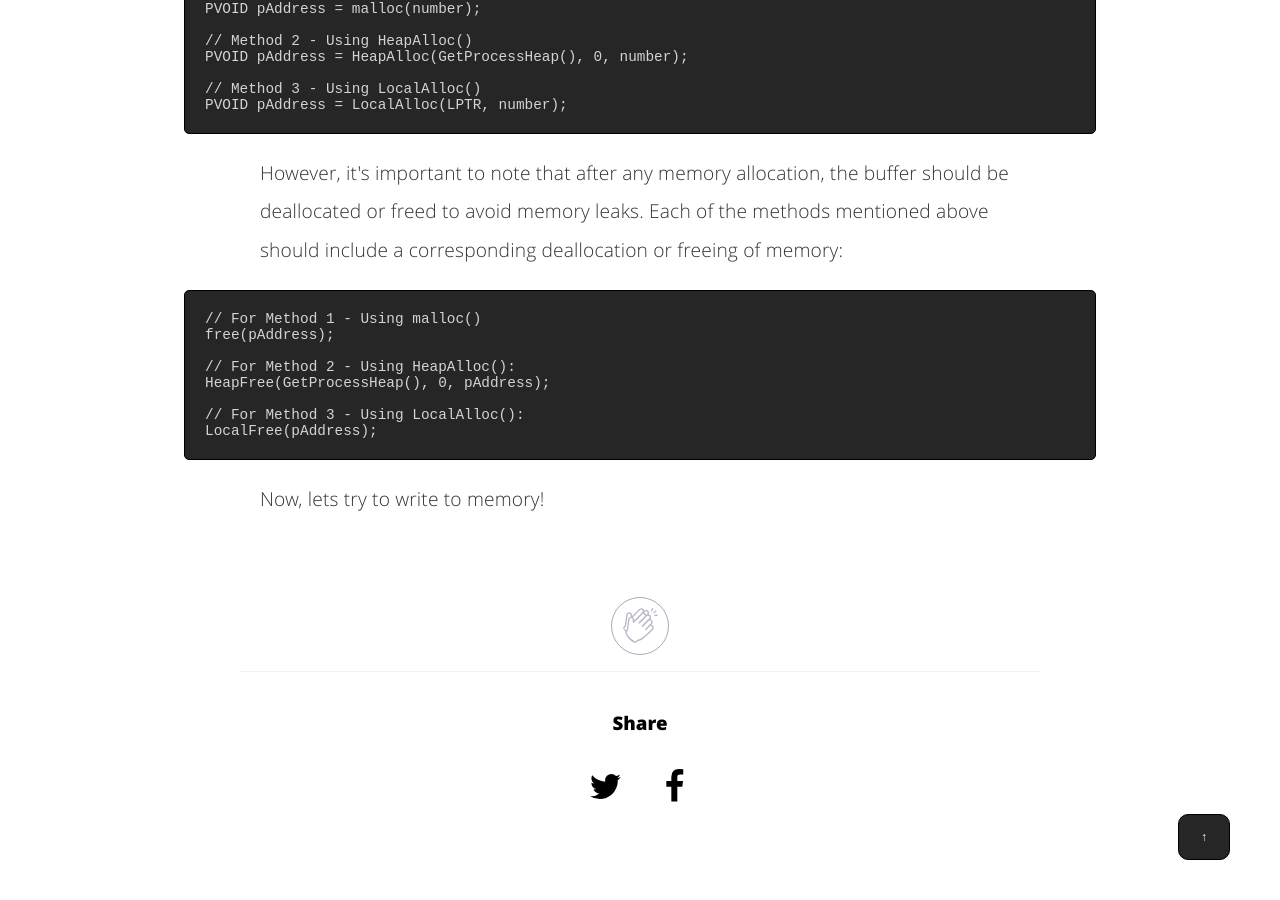
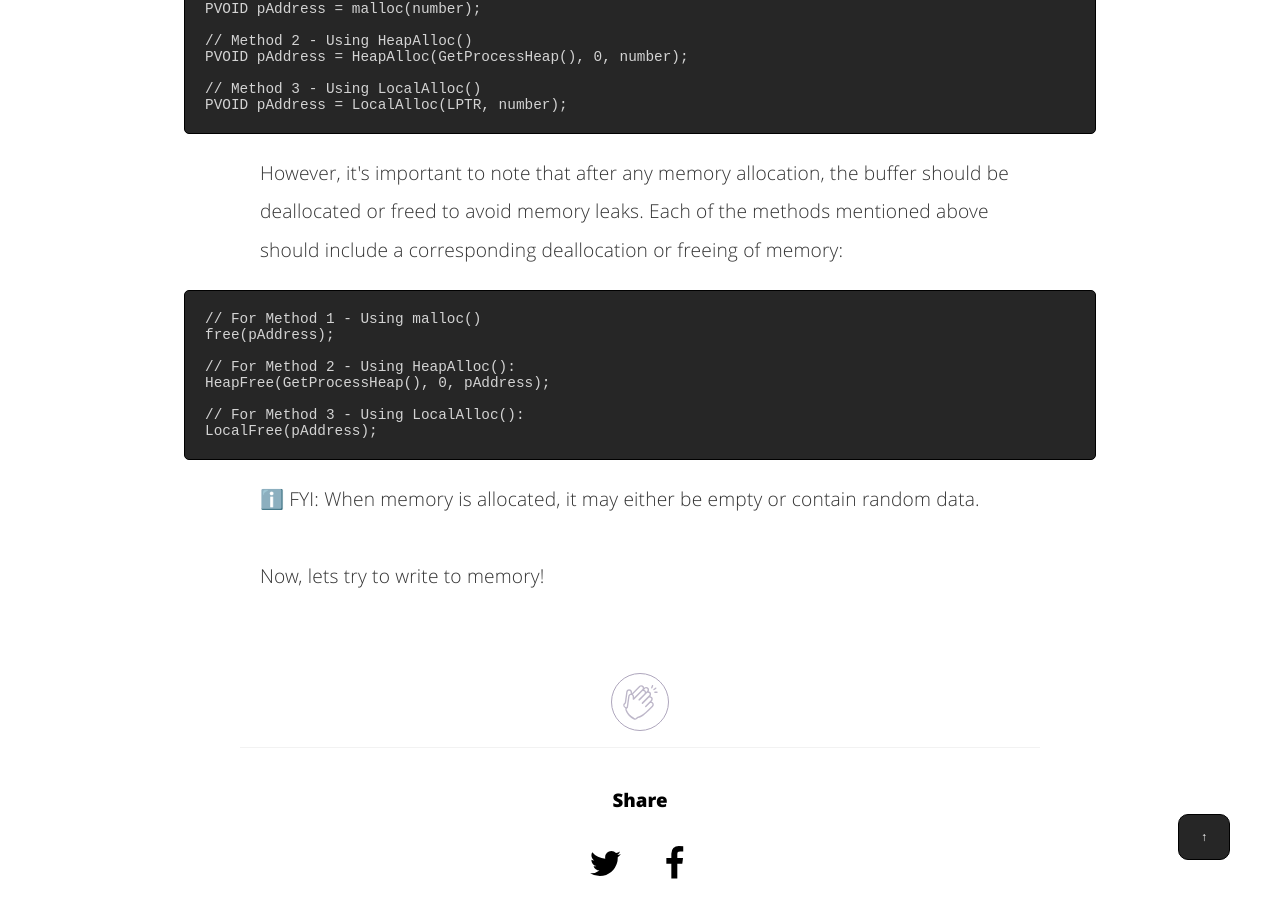
Before and after one commit to nickvourd/nickvourd.github.io, a Jekyll site: the page built from _posts/2024-04-17-an-introduction-to-windows-memory-management.md, in a window 1280 px wide and 900 px high, scrolled down 8613 px. Built offline with Jekyll 4.4.1, drawn with Linux system fonts in a browser that asks for light colours.

Commit message:
An Introduction to Windows Memory Management (Part 2)

````diff
--- a/_posts/2024-04-17-an-introduction-to-windows-memory-management.md
+++ b/_posts/2024-04-17-an-introduction-to-windows-memory-management.md
@@ -277,7 +277,7 @@ HeapFree(GetProcessHeap(), 0, pAddress);
 // For Method 3 - Using LocalAlloc():
 LocalFree(pAddress);
 ```
-<p>Now, lets try to write to memory!</p>
+<p>ℹ️ FYI: When memory is allocated, it may either be empty or contain random data. <br /><br />Now, lets try to write to memory!</p>
 
 <br /><br />
 <!-- add the button!-->
````
